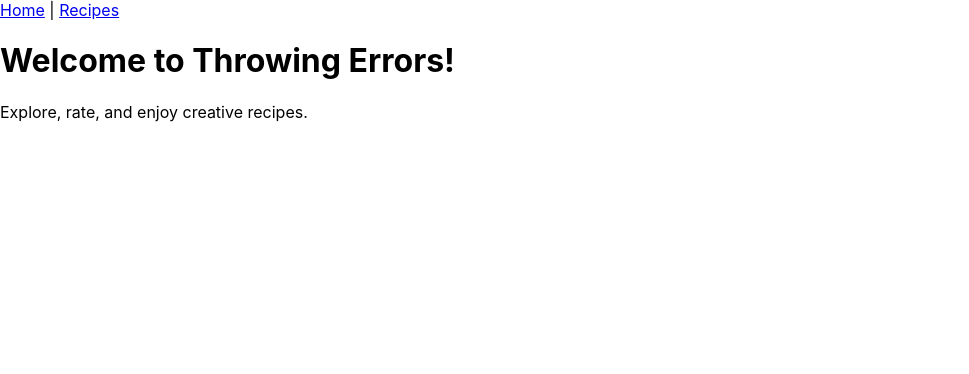
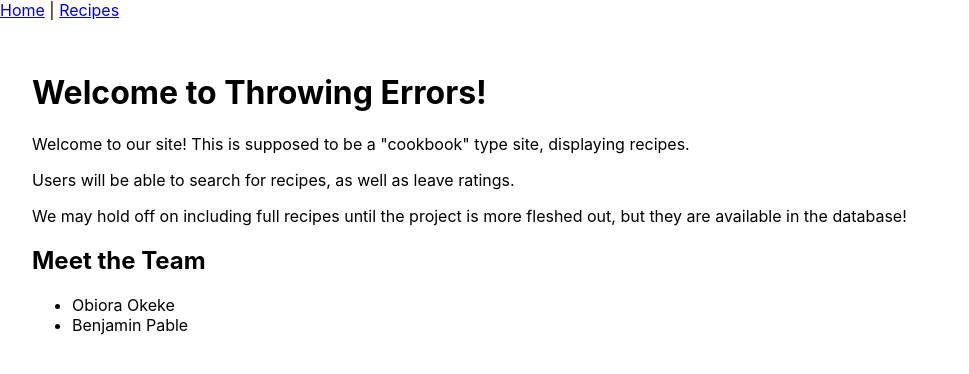
Before and after one commit to Obiora-Okeke/ThrowingErrors, a React (Create React App) app: page / in a window 1280 px wide. Shown: the top 374 px of the page, without its empty margins (0-969 px from the left). Built offline with nearby package versions, Linux system fonts and the light colour scheme; what parse would draw is missing.

Commit message:
Adding team member names

```diff
--- a/src/Components/Home/Home.js
+++ b/src/Components/Home/Home.js
@@ -1,9 +1,17 @@
 import React from 'react';
 
 const Home = () => (
-  <div>
+  <div style={{ padding: '2em' }}>
     <h1>Welcome to Throwing Errors!</h1>
-    <p>Explore, rate, and enjoy creative recipes.</p>
+    <p>Welcome to our site! This is supposed to be a "cookbook" type site, displaying recipes.</p>
+    <p>Users will be able to search for recipes, as well as leave ratings.</p>
+    <p>We may hold off on including full recipes until the project is more fleshed out, but they are available in the database!</p>
+
+    <h2>Meet the Team</h2>
+    <ul>
+      <li>Obiora Okeke</li>
+      <li>Benjamin Pable</li>
+    </ul>
   </div>
 );
 
```
